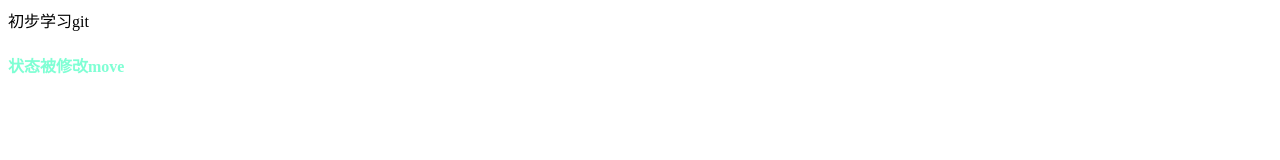
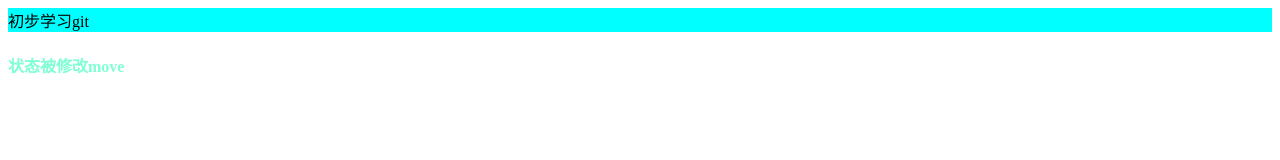
Before and after one commit to lmcherryblossom/project_01, a plain HTML site: page index.html in a window 1280 px wide. Drawn offline with Linux system fonts and the light colour scheme.

Commit message:
已增加

```diff
--- a/index.css
+++ b/index.css
@@ -0,0 +1,5 @@
+div {
+    padding: 0;
+    margin: 0;
+    background-color: cyan;
+}
--- a/index.html
+++ b/index.html
@@ -11,6 +11,8 @@
             color: aquamarine;
         }
     </style>
+    <link rel="stylesheet" href="index.css">
+    <script src="/index.js"></script>
 </head>
 
 <body>
```
